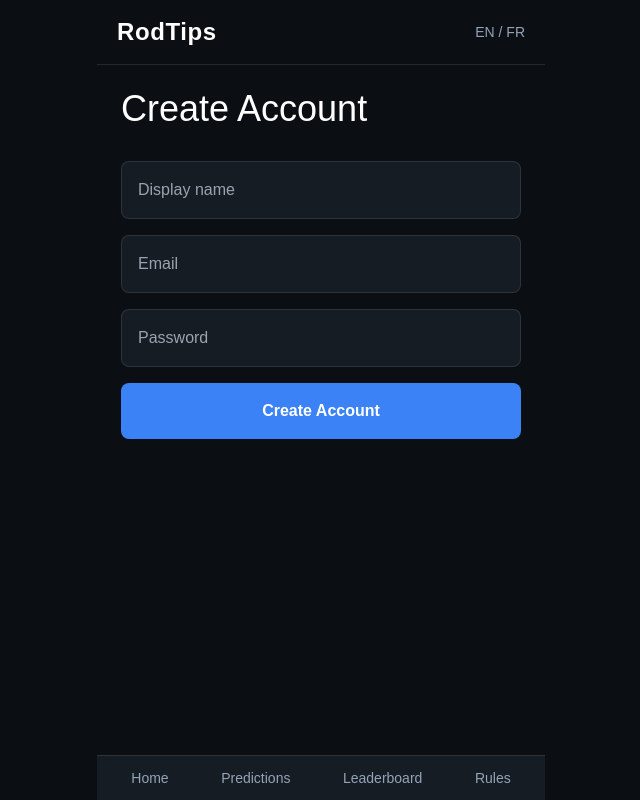
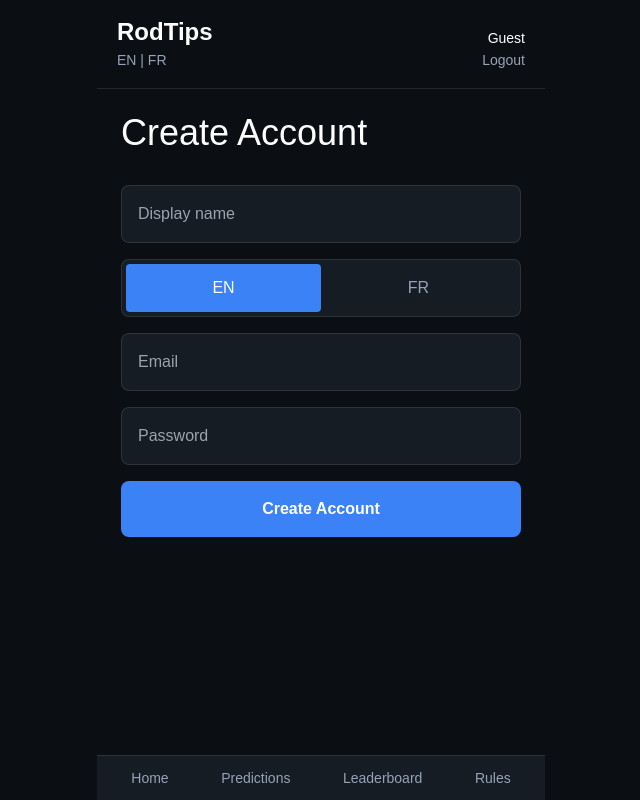
Before and after one commit to rodmacey/rodtips-app, a Next.js app: page /signup in a window 1280 px wide. Shown: the whole page, without its empty margins (319-959 px from the left). Built offline with nearby package versions, Linux system fonts and the light colour scheme; no server answers; a web font is replaced by a local one.

Commit message:
Create account language fixed

```diff
--- a/app/layout.tsx
+++ b/app/layout.tsx
@@ -1,5 +1,5 @@
 import './globals.css';
-import BottomNav from '../components/BottomNav';
+import AppShell from '../components/AppShell';
 
 export const metadata = {
   title: 'RodTips',
@@ -14,16 +14,7 @@ export default function RootLayout({
   return (
     <html lang="en">
       <body>
-        <div className="max-w-md mx-auto min-h-screen bg-bg pb-24">
-          <header className="sticky top-0 z-50 bg-bg border-b border-white/10 px-5 py-4 flex items-center justify-between">
-            <div className="text-2xl font-bold tracking-wide">RodTips</div>
-            <div className="text-sm text-textMuted">EN / FR</div>
-          </header>
-
-          {children}
-
-          <BottomNav />
-        </div>
+        <AppShell>{children}</AppShell>
       </body>
     </html>
   );
--- a/app/signup/page.tsx
+++ b/app/signup/page.tsx
@@ -10,6 +10,7 @@ export default function SignupPage() {
   const [displayName, setDisplayName] = useState('');
   const [email, setEmail] = useState('');
   const [password, setPassword] = useState('');
+  const [lang, setLang] = useState<'en' | 'fr'>('en');
   const [loading, setLoading] = useState(false);
   const [error, setError] = useState('');
 
@@ -22,7 +23,8 @@ export default function SignupPage() {
       password,
       options: {
         data: {
-          display_name: displayName
+          display_name: displayName,
+          preferred_lang: lang
         }
       }
     });
@@ -49,9 +51,36 @@ export default function SignupPage() {
           placeholder="Display name"
         />
 
+        <div className="bg-panel rounded-lg border border-white/10 p-1 flex">
+          <button
+            type="button"
+            onClick={() => setLang('en')}
+            className={`flex-1 p-3 rounded transition ${
+              lang === 'en'
+                ? 'bg-accent text-white'
+                : 'text-textMuted'
+            }`}
+          >
+            EN
+          </button>
+
+          <button
+            type="button"
+            onClick={() => setLang('fr')}
+            className={`flex-1 p-3 rounded transition ${
+              lang === 'fr'
+                ? 'bg-accent text-white'
+                : 'text-textMuted'
+            }`}
+          >
+            FR
+          </button>
+        </div>
+
         <input
           value={email}
           onChange={(e) => setEmail(e.target.value)}
+          type="email"
           className="w-full bg-panel p-4 rounded-lg border border-white/10"
           placeholder="Email"
         />
@@ -67,7 +96,7 @@ export default function SignupPage() {
         <button
           onClick={handleSignup}
           disabled={loading}
-          className="w-full bg-accent p-4 rounded-lg font-semibold"
+          className="w-full bg-accent p-4 rounded-lg font-semibold disabled:opacity-50"
         >
           {loading ? 'Creating account...' : 'Create Account'}
         </button>
--- /dev/null
+++ b/components/AppShell.tsx
@@ -0,0 +1,93 @@
+'use client';
+
+import { useEffect, useState } from 'react';
+import BottomNav from './BottomNav';
+import { supabase } from '../lib/supabase';
+
+export default function AppShell({
+  children
+}: {
+  children: React.ReactNode;
+}) {
+  const [displayName, setDisplayName] = useState('');
+  const [lang, setLang] = useState<'en' | 'fr'>('en');
+
+  useEffect(() => {
+    async function loadProfile() {
+      const {
+        data: { user }
+      } = await supabase.auth.getUser();
+
+      if (!user) return;
+
+      const { data } = await supabase
+        .from('profiles')
+        .select('display_name, preferred_lang')
+        .eq('id', user.id)
+        .single();
+
+      if (data) {
+        setDisplayName(data.display_name);
+        setLang(data.preferred_lang || 'en');
+      }
+    }
+
+    loadProfile();
+  }, []);
+
+  async function handleLogout() {
+    await supabase.auth.signOut();
+    window.location.href = '/';
+  }
+
+  async function toggleLanguage() {
+    const {
+      data: { user }
+    } = await supabase.auth.getUser();
+
+    if (!user) return;
+
+    const newLang = lang === 'en' ? 'fr' : 'en';
+
+    await supabase
+      .from('profiles')
+      .update({ preferred_lang: newLang })
+      .eq('id', user.id);
+
+    setLang(newLang);
+  }
+
+  return (
+    <div className="max-w-md mx-auto min-h-screen bg-bg pb-24">
+<header className="sticky top-0 z-50 bg-bg border-b border-white/10 px-5 py-4 flex justify-between items-end">
+        <div>
+          <div className="text-2xl font-bold">RodTips</div>
+
+          <button
+            onClick={toggleLanguage}
+            className="text-sm text-textMuted"
+          >
+            {lang === 'en' ? 'EN | FR' : 'FR | EN'}
+          </button>
+        </div>
+
+        <div className="text-right">
+          <div className="text-sm">
+            {displayName || 'Guest'}
+          </div>
+
+          <button
+            onClick={handleLogout}
+            className="text-sm text-textMuted"
+          >
+            Logout
+          </button>
+        </div>
+      </header>
+
+      {children}
+
+      <BottomNav />
+    </div>
+  );
+}
```
